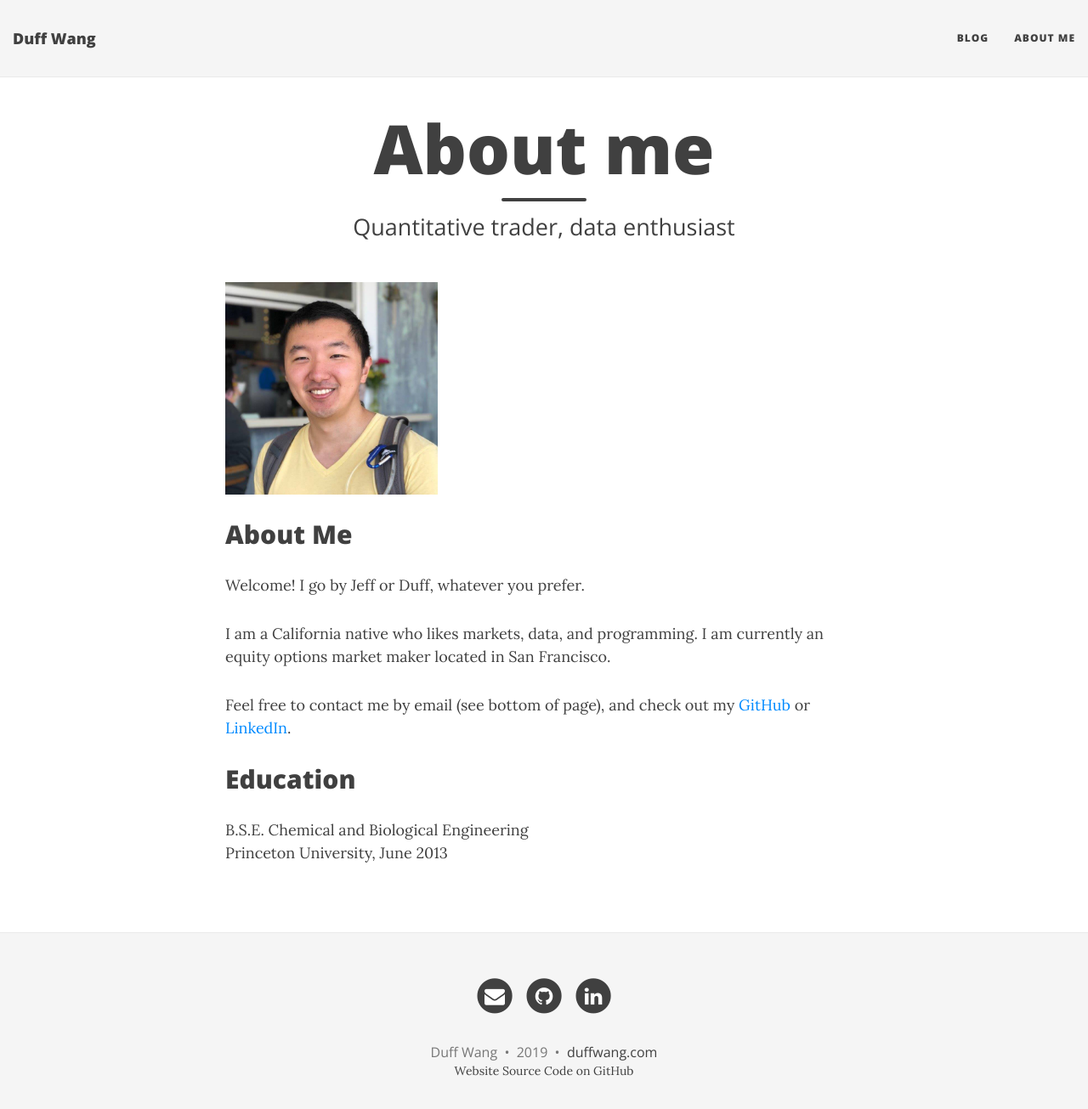
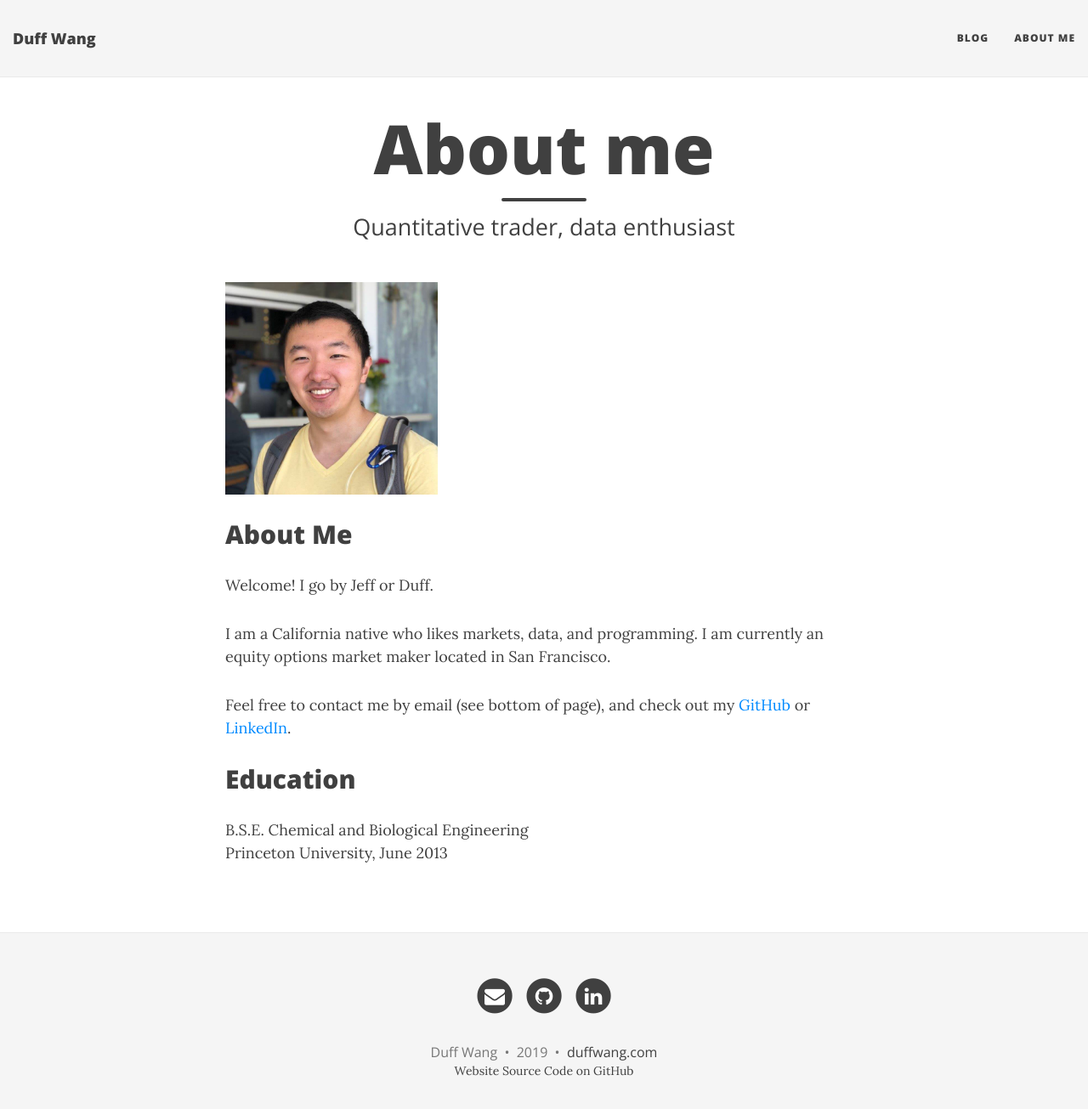
Before and after one commit to duffwang/duffwang.github.io, a Jekyll site: the page built from aboutme.md, in a window 1280 px wide and 1320 px high. Shown: the top 1305 px of the window at 85% size. Built offline with Jekyll 4.4.1, drawn with Linux system fonts in a browser that asks for light colours; nearby versions of some CDN libraries.

Commit message:
minor change

```diff
--- a/aboutme.md
+++ b/aboutme.md
@@ -8,7 +8,7 @@ subtitle: Quantitative trader, data enthusiast
 
 ## About Me
 
-Welcome! I go by Jeff or Duff, whatever you prefer.
+Welcome! I go by Jeff or Duff.
 
 I am a California native who likes markets, data, and programming. I am currently an equity options market maker located in San Francisco.
 
```
